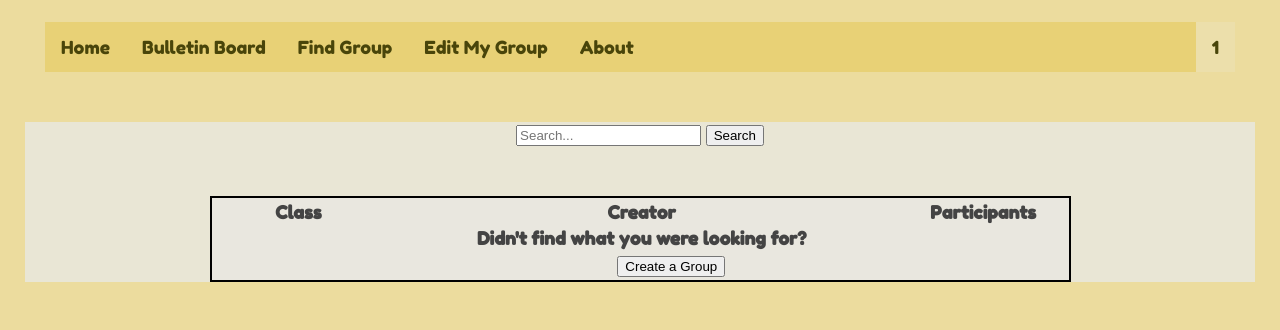
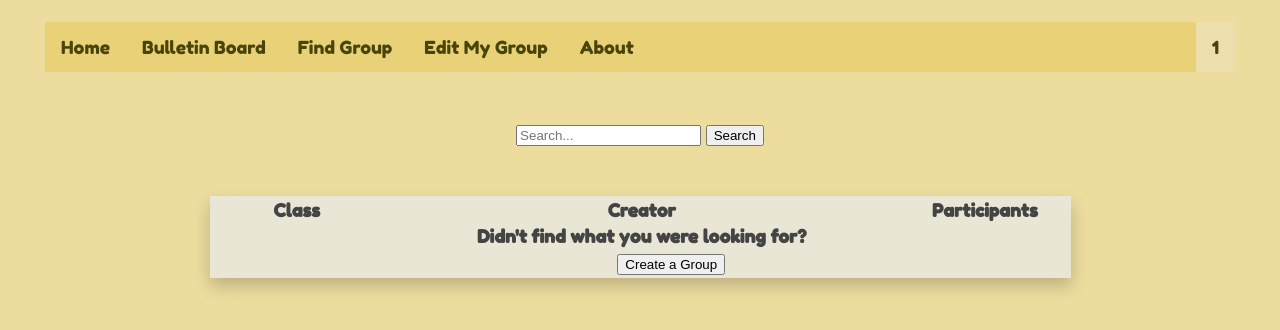
Before and after one commit to cirjeffrey/Bubble, a PHP site: page /FindSG.php in a window 1280 px wide. Shown: the part 66-396 px from the top of the page. Run offline with PHP 8.4, Linux system fonts and the light colour scheme; the visitor is signed in with stand-in values (Sample User, id 1); data that the repository does not hold is empty.

Commit message:
changed find group css
added box shadow and removed border

```diff
--- a/root/table.css
+++ b/root/table.css
@@ -25,13 +25,11 @@ form{
 }
 
 table{
-  border: 2px solid black;
   background-color:rgba(233, 232, 226, 0.82);
-
   width:70%;
   margin-left:15%;
   margin-right:15%;
-}
+  box-shadow: 0px 8px 16px 0px rgba(0,0,0,0.2);
 main{
   background-color:rgba(233, 232, 226, 0.82);
 }
```
